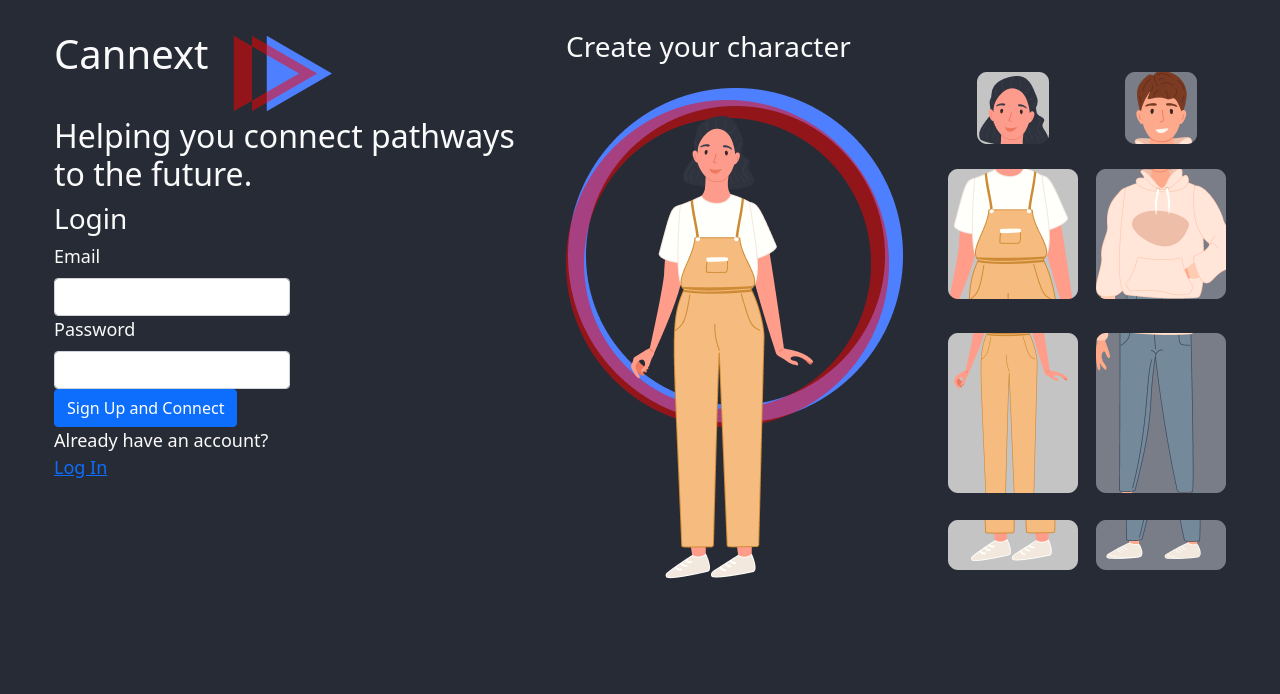
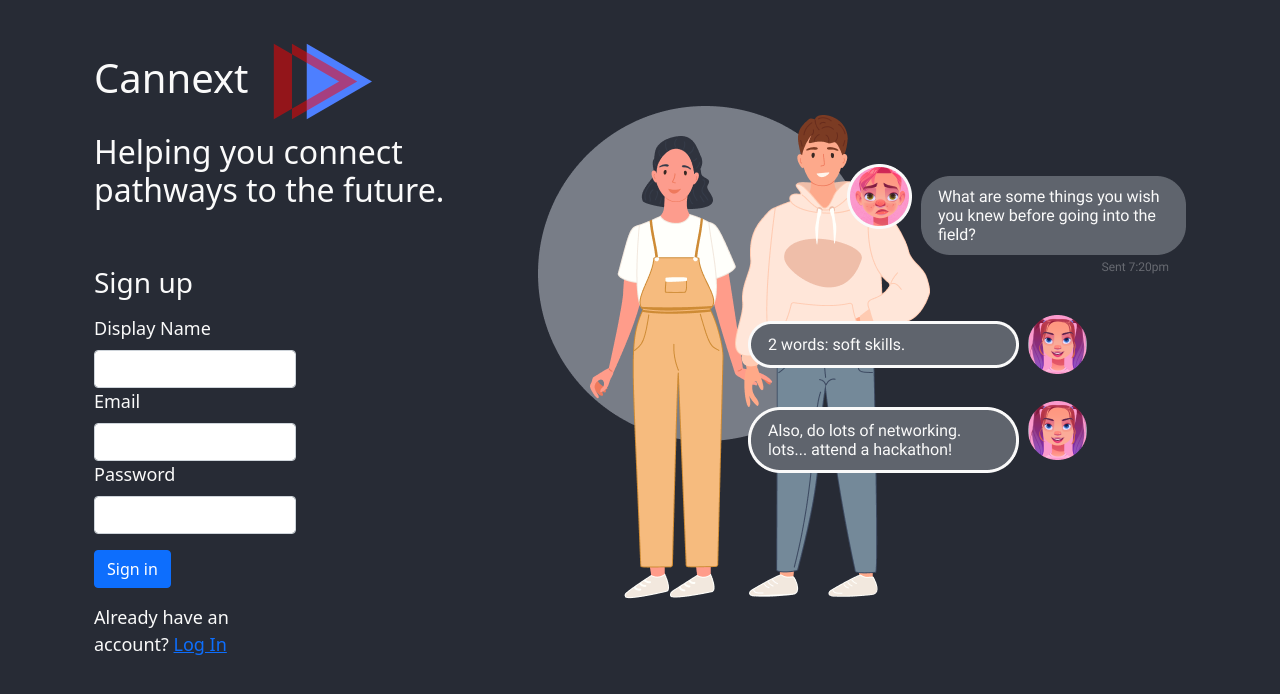
Before and after one commit to toastmod/hackit-alberta-2021, a website: page html/signup.html in a window 1280 px wide. Drawn offline with nearby package versions, Linux system fonts and the light colour scheme.

Commit message:
fix layout issues

```diff
--- a/SCSS/styles.scss
+++ b/SCSS/styles.scss
@@ -43,3 +43,10 @@ body {
   right: 15px;
   bottom: 15px;
 }
+
+.center {
+  margin: auto;
+  width: 50%;
+  border: 3px solid green;
+  padding: 10px;
+}
--- a/html/signup.html
+++ b/html/signup.html
@@ -5,7 +5,7 @@
     <meta charset="UTF-8">
     <meta http-equiv="X-UA-Compatible" content="IE=edge">
     <meta name="viewport" content="width=720, initial-scale=1.0">
-    <title>Document</title>
+    <title>Cannext - Sign up</title>
 
     <!-- Bootstrap 5.0 -->
     <link href="https://cdn.jsdelivr.net/npm/bootstrap@5.0.2/dist/css/bootstrap.min.css" rel="stylesheet"
@@ -19,12 +19,14 @@
 </head>
 
 <body>
-    <div class="fluid-container">
-        <div class="row">
+    <div class="container">
+
+        <div class="container-fluid">
+            <div class="row align-items-center">
                 <div class="col">
                     <!-- Title + sub -->
-                <div class="fuid-container">
-                    <div class="row">
+                    <div class="fuid-container mb-5">
+                        <div class="row align-items-center my-2">
                             <div class="col-auto">
                                 <h1>
                                     <a href="./intro.html">
@@ -44,23 +46,31 @@
                         </div>
                     </div>
 
-                <!-- Sign up Form -->
+
+                    <!-- Login form -->
                     <!-- https://web.dev/sign-in-form-best-practices/ -->
-                <h3>Login</h3>
+                    <h3 class="mb-3">Sign up</h3>
                     <form class="row g-3">
                         <div class="col">
+
+                            <div class="col">
+                                <label for="inputName1" class="form-label">Display Name</label>
+                                <input type="email" class="form-control" id="current-email" autocomplete="email">
+                            </div>
                             <div class="col">
                                 <label for="inputEmail4" class="form-label">Email</label>
-                            <input type="email" class="form-control" id="new-email" autocomplete="email">
+                                <input type="email" class="form-control" id="current-email" autocomplete="email">
                             </div>
 
                             <div class="col">
                                 <label for="inputPassword4" class="form-label">Password</label>
-                            <input type="password" class="form-control" id="new-password" autocomplete="new-password">
+                                <input type="password" class="form-control" id="current-password"
+                                    autocomplete="current-password">
                             </div>
 
                             <div class="col">
-                            <button id="signup-btn" type="submit" class="btn btn-primary">Sign Up and Connect</button>
+                                <button id="signin-btn" type="submit" class="btn btn-primary my-3">Sign
+                                    in</button>
                                 <p>Already have an account? <a href="./login.html">Log In</a></p>
                             </div>
                         </div>
@@ -69,16 +79,18 @@
                         </div>
 
                     </form>
+
+
                 </div>
+
                 <div class="col">
-                <!-- Image demo here -->
-                <h3>Create your character</h3>
-                <img src="/imgs/demo2.png" alt="">
+                    <!-- Image prev here -->
+                    <img src="/imgs/demo1.png" alt="">
                 </div>
             </div>
         </div>
 
-
+    </div>
 
     <!-- Bootsrap 5.0 Javascripts -->
     <script src="https://cdn.jsdelivr.net/npm/@popperjs/core@2.9.2/dist/umd/popper.min.js"
```
Also changed, not shown: html/game.html (+3 -3 lines), html/intro.html (+10 -9 lines), html/loading.html (added, +42 -0 lines), html/login.html (+21 -18 lines), CSS/styles.css, imgs/loading.gif (added), 1 other file. Lines whose indentation alone changed are shown as unchanged.
